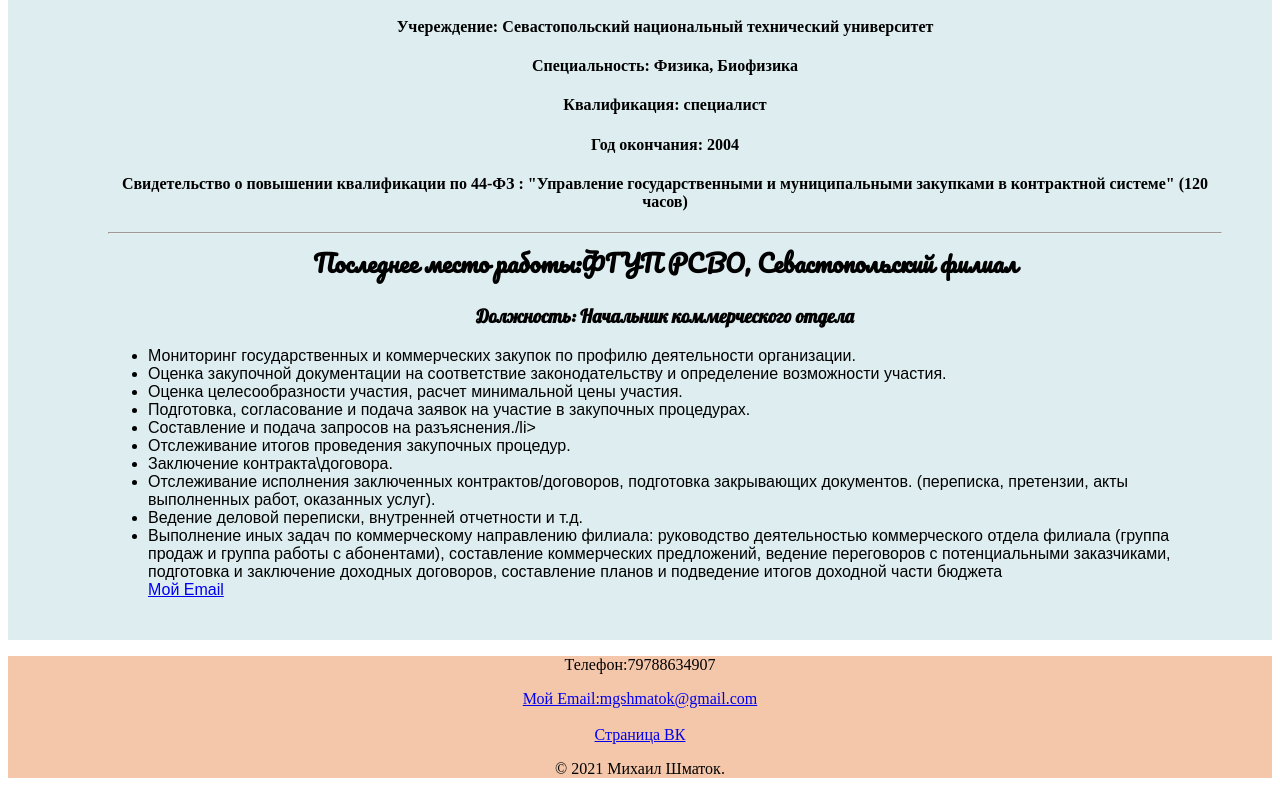
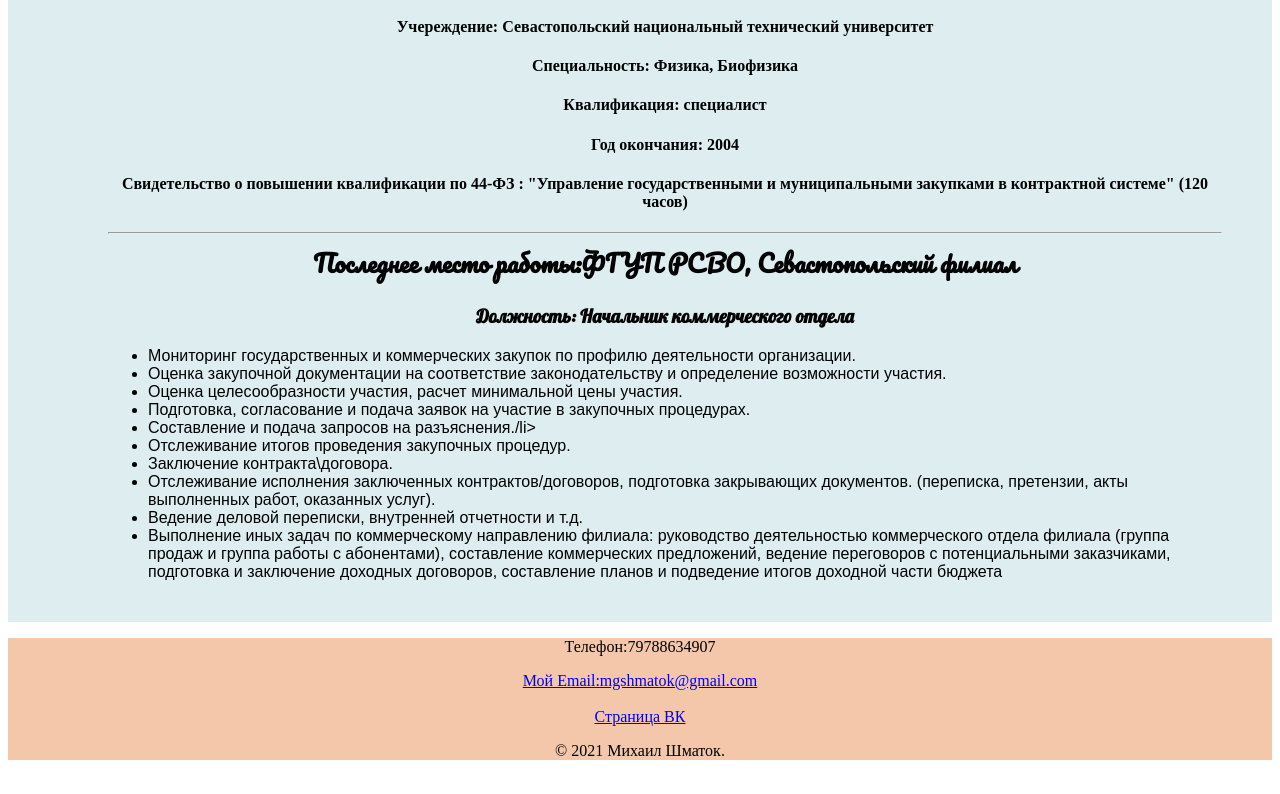
Before and after one commit to Mihail-sev/MyCSSSite, a plain HTML site: page index.html in a window 1280 px wide. Shown: the part 879-1673 px from the top of the page. Drawn offline with Linux system fonts and the light colour scheme.

Commit message:
Update index.html

```diff
--- a/index.html
+++ b/index.html
@@ -61,8 +61,7 @@
                 <li>Отслеживание исполнения заключенных контрактов/договоров, подготовка закрывающих документов. (переписка, претензии, акты выполненных работ, оказанных услуг).</li>
                 <li>Ведение деловой переписки, внутренней отчетности и т.д.</li>
                 <li>Выполнение иных задач по коммерческому направлению филиала: руководство деятельностью коммерческого отдела филиала (группа продаж и группа работы с абонентами), составление коммерческих предложений, ведение переговоров с потенциальными заказчиками, подготовка и заключение доходных договоров, составление планов и подведение итогов доходной части бюджета</li>
-    <a class="btn" href="mgshmatok@gmail.com">Мой Email</a>
-  </div>
+    </div>
 
 </div>
 <div class="page3">
```
